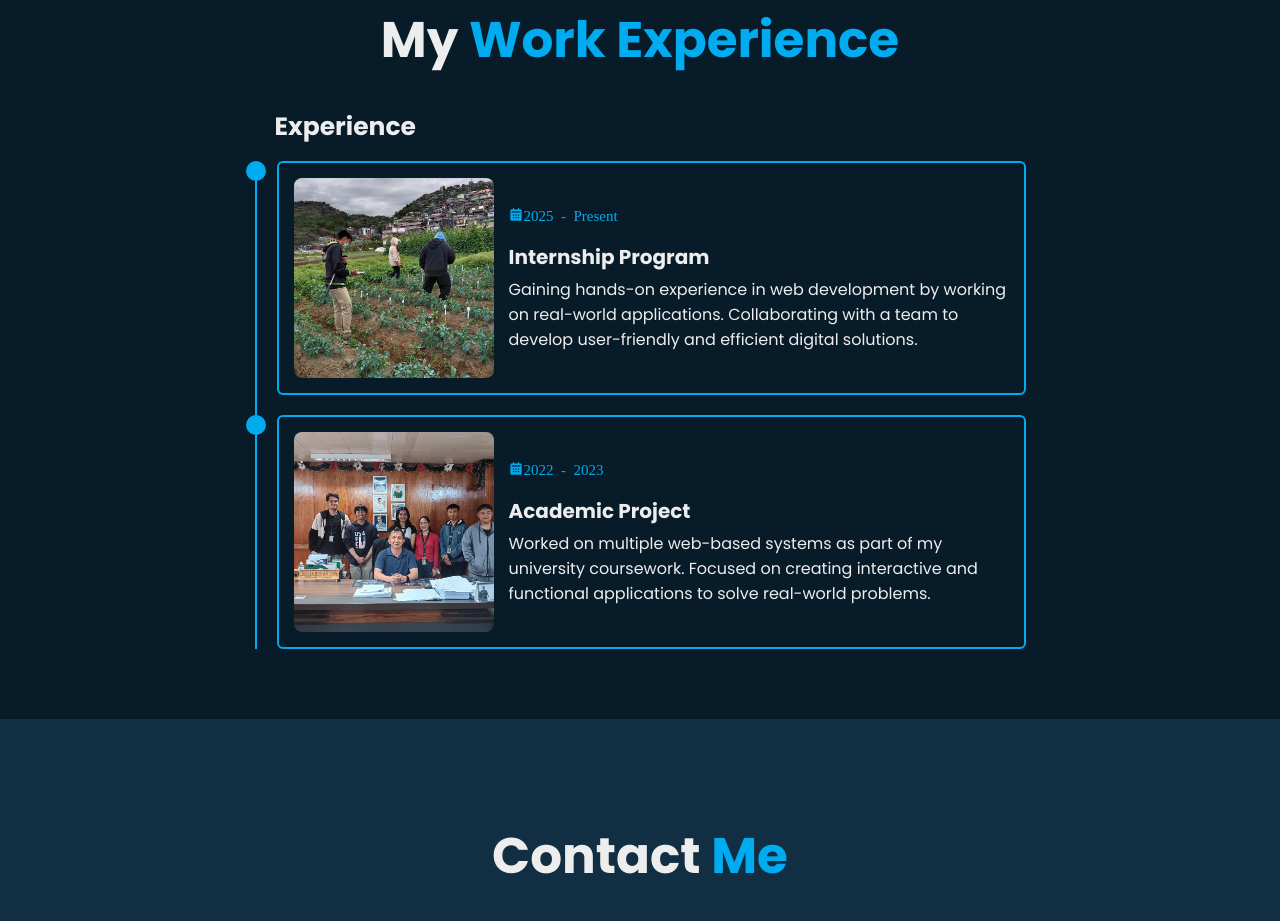
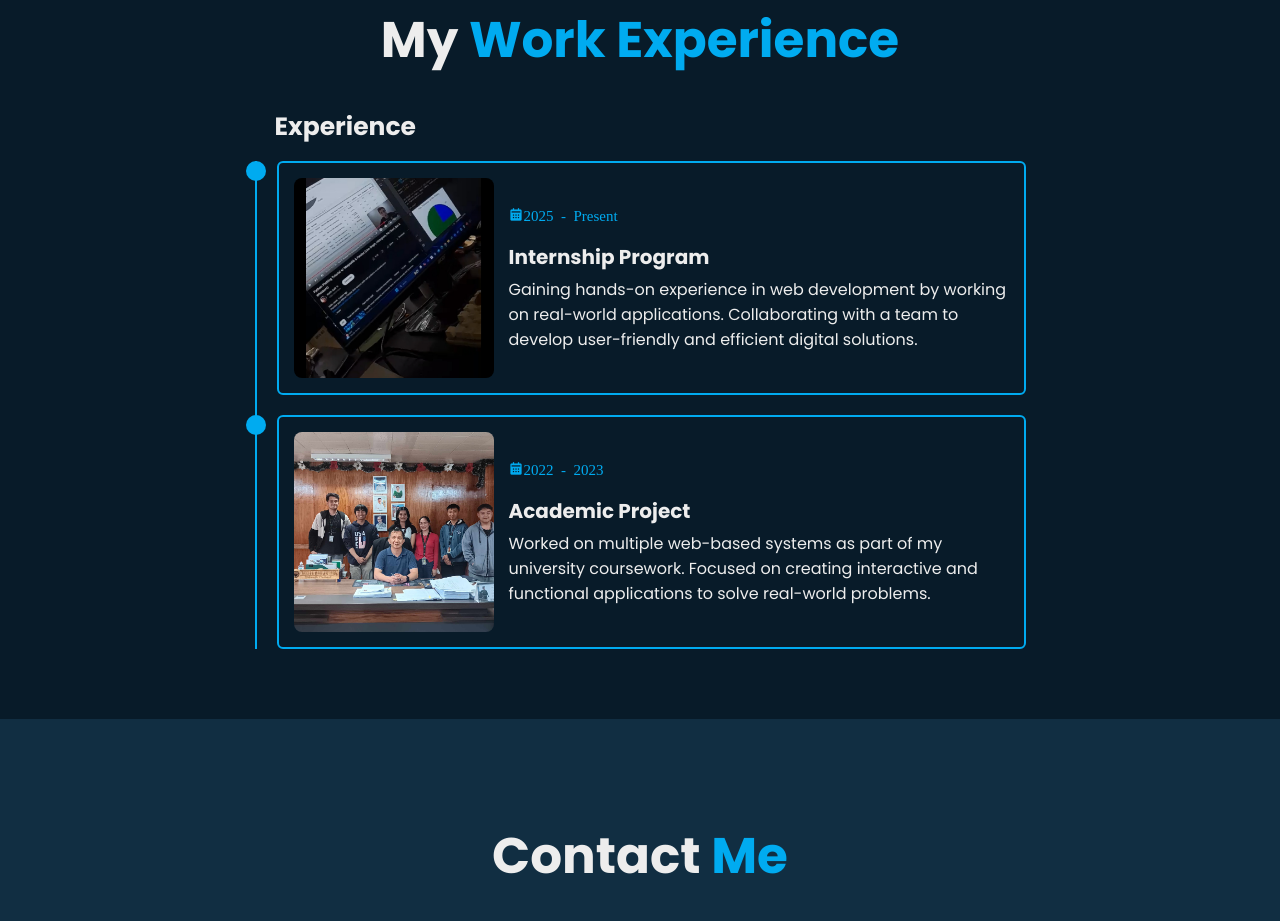
Before and after one commit to ArthurPal2/Finally-Portfolio, a plain HTML site: page index.html in a window 1280 px wide. Shown: the part 4020-4941 px from the top of the page. Drawn offline with nearby package versions, Linux system fonts and the light colour scheme.

Commit message:
Update index.html

```diff
--- a/index.html
+++ b/index.html
@@ -269,7 +269,7 @@
                 <div class="experience-box">
                     <div class="experience-content">
                         <div class="experience-item">
-                            <img src="images/ako.jpeg" alt="Experience 1 Image">
+                            <img src="images/ako.jpg" alt="Experience 1 Image">
                             <div class="experience-text">
                                 <div class="experience-year"><i class='bx bxs-calendar'>2025 - Present</i></div>
                                 <h3>Internship Program</h3>
```
